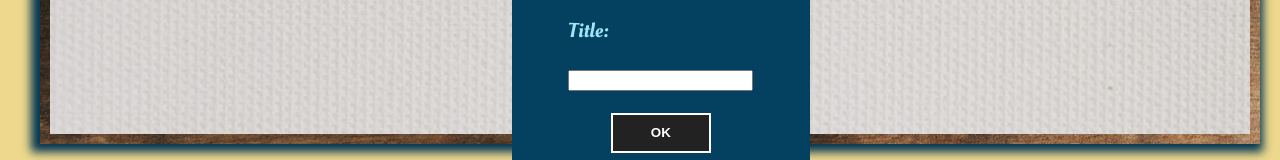
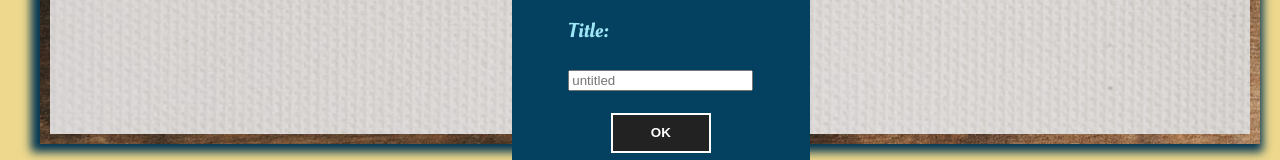
Before and after one commit to DavidVerghese/DrawingWithReact, a React (Create React App) app: page /canvas in a window 1280 px wide. Both pictures are taken after a click on the button "Download". Shown: the part 424-584 px from the top of the page. Built offline with nearby package versions, Linux system fonts and the light colour scheme.

Commit message:
Added placeholder to input

```diff
--- a/src/Components/DownloadModal/DownloadModal.jsx
+++ b/src/Components/DownloadModal/DownloadModal.jsx
@@ -38,7 +38,7 @@ function DownloadModal() {
     <form>
     <label>
     <p>Title: </p>
-    <input id="download-title" type="text" name="name" />
+    <input placeholder="untitled" id="download-title" type="text" name="name" />
     </label>
 
     {/* <label>
```
